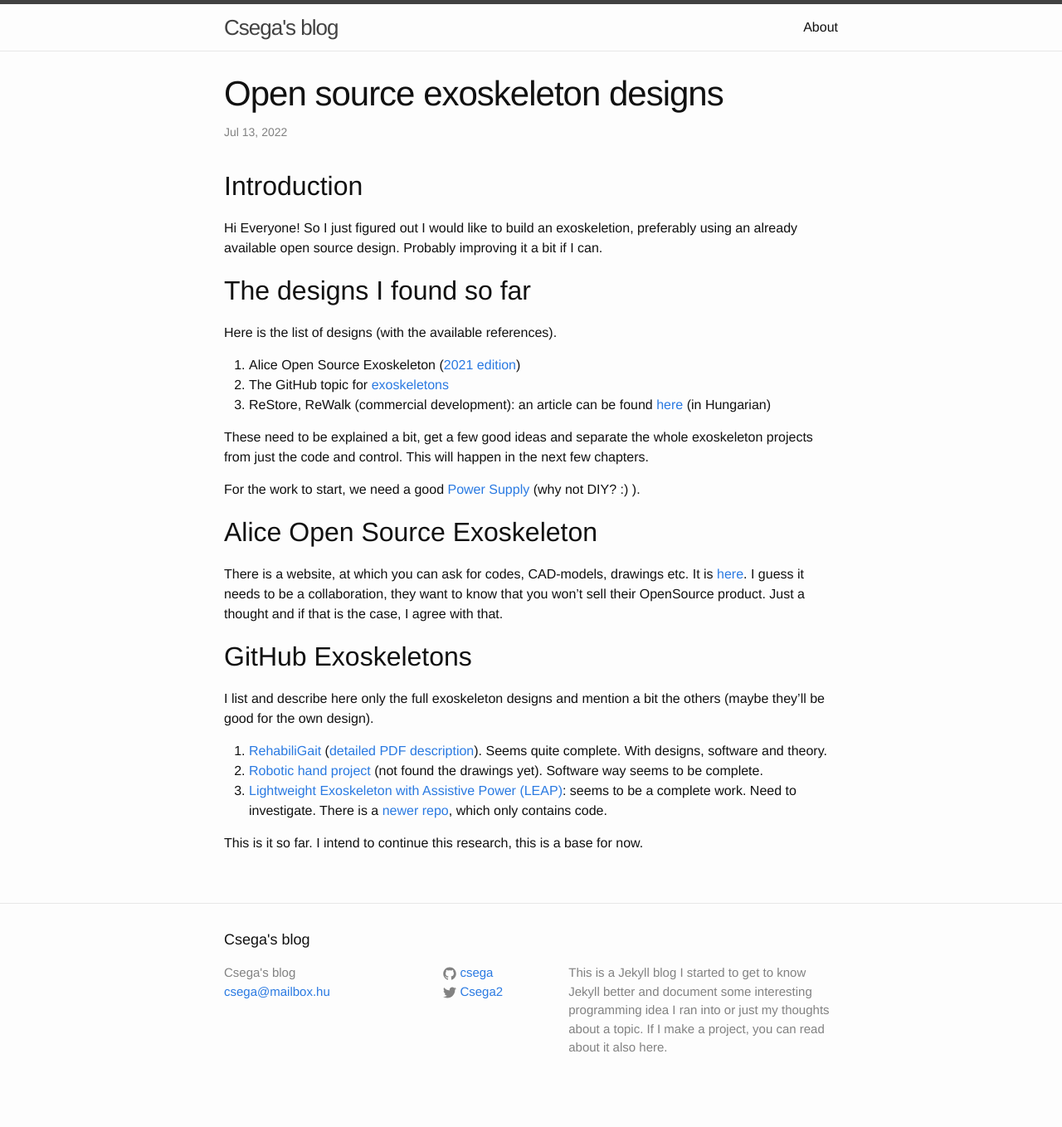
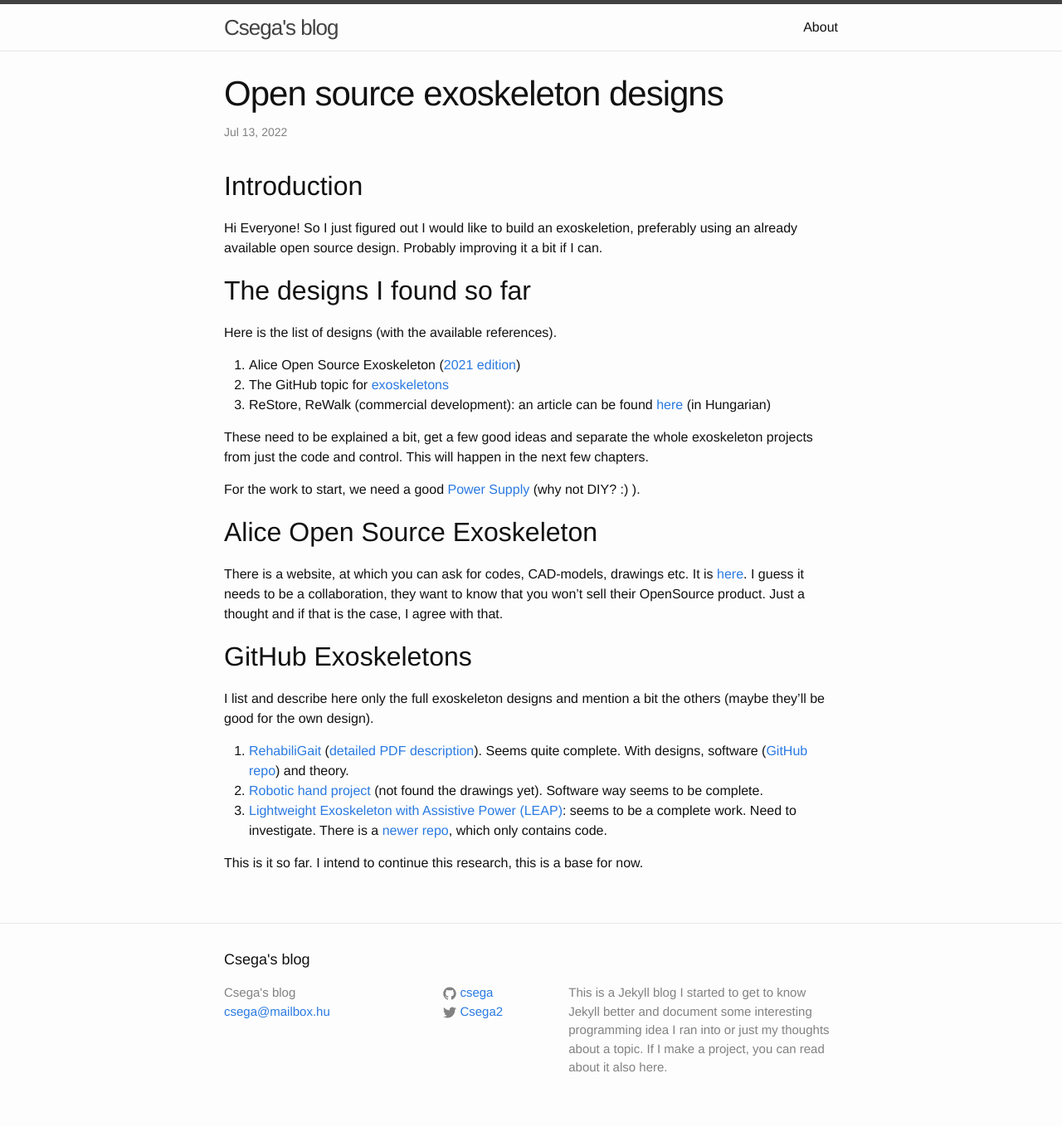
Before and after one commit to Csega/csega.github.io, a Jekyll site: the page built from _posts/2022-07-13-exoskeleton-designs.md, in a window 1280 px wide. Shown: the whole page at 83% size. Built offline with Jekyll 4.4.1, drawn with Linux system fonts in a browser that asks for light colours; before the commit the page ends 1334 px from its top, so only the background shows below that.

Commit message:
Added a link.

```diff
--- a/_posts/2022-07-13-exoskeleton-designs.md
+++ b/_posts/2022-07-13-exoskeleton-designs.md
@@ -29,7 +29,7 @@ There is a website, at which you can ask for codes, CAD-models, drawings etc. It
 
 I list and describe here only the full exoskeleton designs and mention a bit the others (maybe they'll be good for the own design).
 
-1. [RehabiliGait](https://www.adnanjafferjee.com/rehabiligait) ([detailed PDF description](https://www.adnanjafferjee.com/_files/ugd/1e1596_f6cb11e3ed6c41548b829d3b0e0802f6.pdf)). Seems quite complete. With designs, software and theory.
+1. [RehabiliGait](https://www.adnanjafferjee.com/rehabiligait) ([detailed PDF description](https://www.adnanjafferjee.com/_files/ugd/1e1596_f6cb11e3ed6c41548b829d3b0e0802f6.pdf)). Seems quite complete. With designs, software ([GitHub repo](https://github.com/dstock21/Senior-Design)) and theory.
 2. [Robotic hand project](https://github.com/morianrojas/Robotic-Hand-controlled-by-different-interfaces) (not found the drawings yet). Software way seems to be complete.
 3. [Lightweight Exoskeleton with Assistive Power (LEAP)](https://github.com/ziteh/LEAP): seems to be a complete work. Need to investigate. There is a [newer repo](https://github.com/ziteh/LEAP-upper-limb), which only contains code.
 
```
